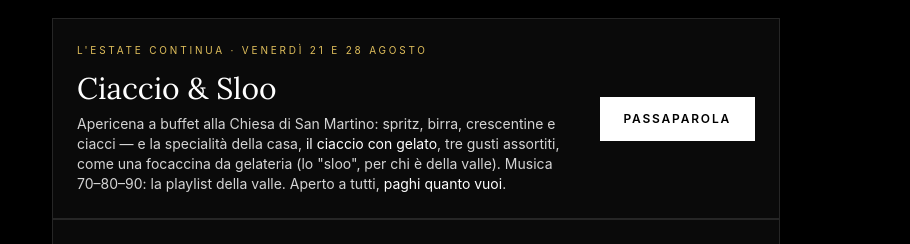
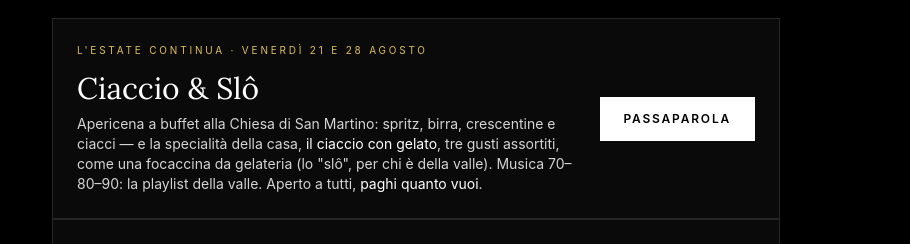
Before and after one commit to UbiDefuit/san-martino, a React (Vite) app: page / in a window 1280 px wide. Shown: the part 639-883 px from the top of the page, without its empty margins (224-1134 px from the left). Built offline with nearby package versions, Linux system fonts and the light colour scheme.

Commit message:
Ciaccio & Slô: grafia dialettale corretta ovunque

```diff
--- a/App.tsx
+++ b/App.tsx
@@ -88,15 +88,15 @@ function Home() {
           <div className="flex flex-col sm:flex-row items-center gap-6">
             <div className="flex-1 text-center sm:text-left">
               <Label>L'estate continua · venerdì 21 e 28 agosto</Label>
-              <h2 className="font-display text-3xl text-white">Ciaccio &amp; Sloo</h2>
+              <h2 className="font-display text-3xl text-white">Ciaccio &amp; Slô</h2>
               <p className="text-neutral-300 text-sm mt-2">
                 Apericena a buffet alla Chiesa di San Martino: spritz, birra, crescentine e ciacci —
                 e la specialità della casa, <span className="text-white">il ciaccio con gelato</span>,
-                tre gusti assortiti, come una focaccina da gelateria (lo "sloo", per chi è della valle).
+                tre gusti assortiti, come una focaccina da gelateria (lo "slô", per chi è della valle).
                 Musica 70–80–90: la playlist della valle. Aperto a tutti, <span className="text-white">paghi quanto vuoi</span>.
               </p>
             </div>
-            <BtnLink href={"https://wa.me/?text=" + encodeURIComponent("Ciaccio & Sloo — venerdì 21 e 28 agosto alla Chiesa di San Martino Vallata. Apericena a buffet e ciaccio col gelato, musica 70-80-90. Aperto a tutti, paghi quanto vuoi! https://ubidefuit.github.io/san-martino/")} external primary>Passaparola</BtnLink>
+            <BtnLink href={"https://wa.me/?text=" + encodeURIComponent("Ciaccio & Slô — venerdì 21 e 28 agosto alla Chiesa di San Martino Vallata. Apericena a buffet e ciaccio col gelato, musica 70-80-90. Aperto a tutti, paghi quanto vuoi! https://ubidefuit.github.io/san-martino/")} external primary>Passaparola</BtnLink>
           </div>
         </Card>
         <Card>
--- a/public/service-worker.js
+++ b/public/service-worker.js
@@ -1,5 +1,5 @@
 // PWA piattaforma San Martino 2030 — network-first con riserva offline
-const CACHE = 'sm2030-v58';
+const CACHE = 'sm2030-v59';
 const PRECACHE = ['./', './index.html', './manifest.json', './icon-512.png', './icona-app.svg', './canonica.jpg', './stemma-polinago.png'];
 
 self.addEventListener('install', (e) => {
```
